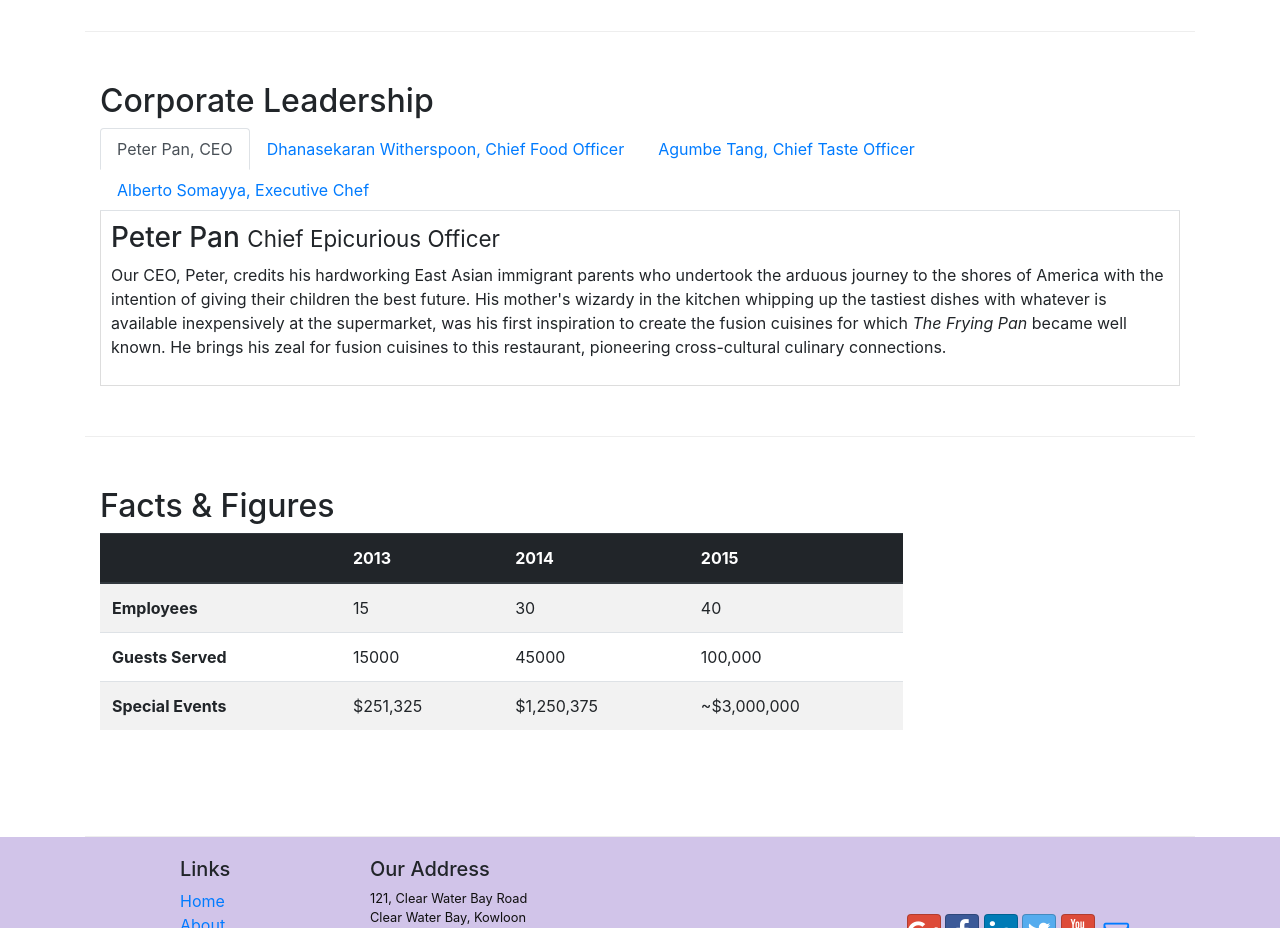
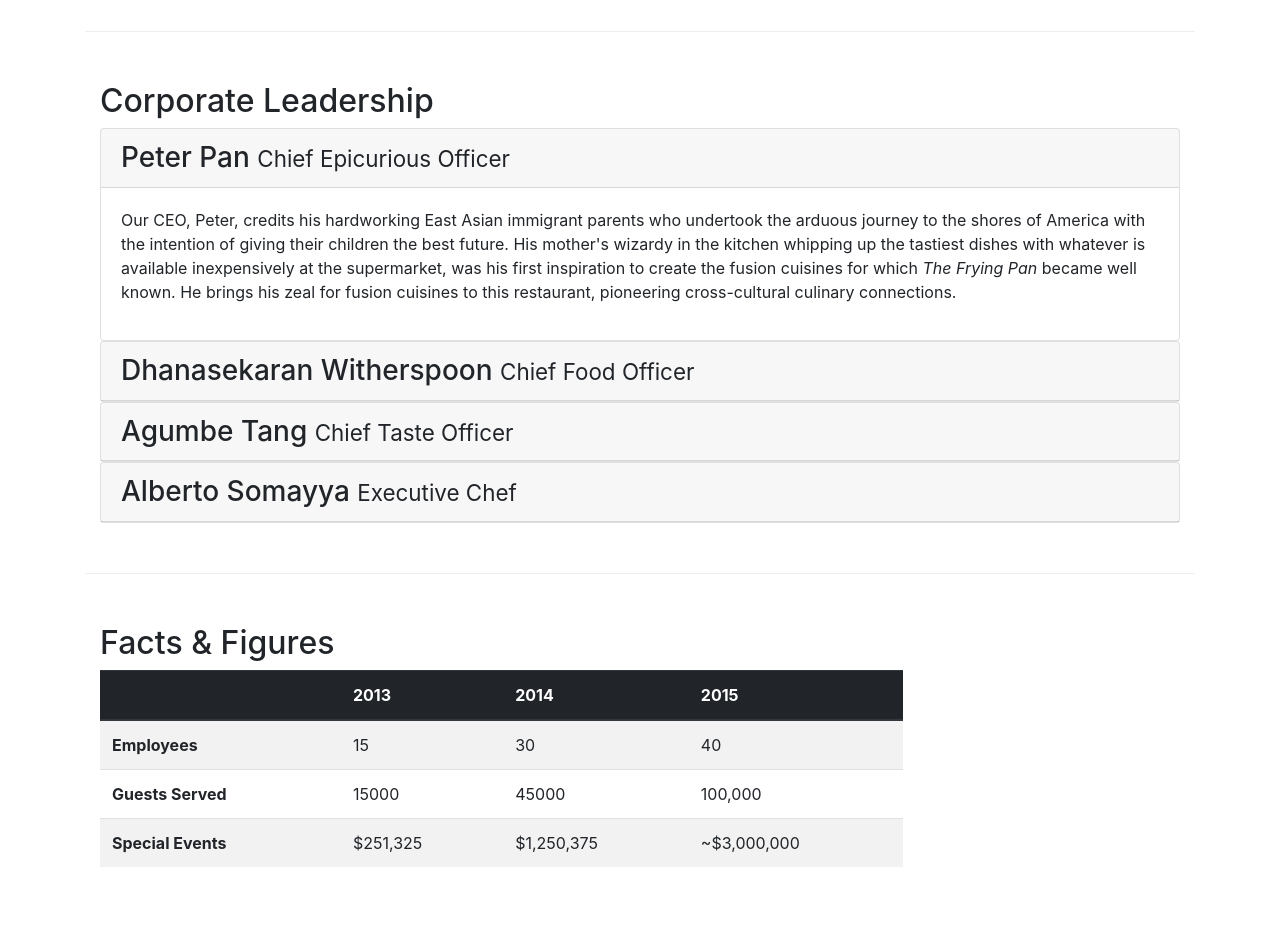
Before and after one commit to 1badnews/Front-End-Web-UI-Frameworks-and-Tools---Bootstrap-4---Coursera, a website: page Bootstrap4/conFusion/aboutus.html in a window 1280 px wide. Shown: the part 940-1868 px from the top of the page. Drawn offline with nearby package versions, Linux system fonts and the light colour scheme.

Commit message:
accordion

```diff
--- a/Bootstrap4/conFusion/aboutus.html
+++ b/Bootstrap4/conFusion/aboutus.html
@@ -110,38 +110,54 @@
             <div class="col">
                 <h2>Corporate Leadership</h2>
 
-                <ul class="nav nav-tabs">
-                    <li class="nav-item">
-                        <a class="nav-link active" href="#peter" role="tab" data-toggle="tab">Peter Pan, CEO</a>
-                    </li>
-                    <li class="nav-item">
-                        <a class="nav-link" href="#danny" role="tab" data-toggle="tab">Dhanasekaran Witherspoon, Chief Food Officer</a>
-                    </li>
-                    <li class="nav-item">
-                        <a class="nav-link" href="#agumbe" role="tab" data-toggle="tab">Agumbe Tang, Chief Taste Officer</a>
-                    </li>
-                    <li class="nav-item">
-                        <a class="nav-link" href="#alberto" role="tab" data-toggle="tab">Alberto Somayya, Executive Chef</a>
-                    </li>
-
-                </ul>
-                <div class="tab-content">
-                    <div role="tabpanel" class="tab-pane fade show active" id="peter">
-                <h3>Peter Pan <small>Chief Epicurious Officer</small></h3>
-                <p class="d-none d-sm-block">Our CEO, Peter, credits his hardworking East Asian immigrant parents who undertook the arduous journey to the shores of America with the intention of giving their children the best future. His mother's wizardy in the kitchen whipping up the tastiest dishes with whatever is available inexpensively at the supermarket, was his first inspiration to create the fusion cuisines for which <em>The Frying Pan</em> became well known. He brings his zeal for fusion cuisines to this restaurant, pioneering cross-cultural culinary connections.</p>
+                <div id="accordion">
+                    <div class="card">
+                        <div class="card-header" role="tab" id="peterhead">
+                            <h3 class="mb-0">
+                                <a data-toggle="collapse" data-target="#peter">Peter Pan <small>Chief Epicurious Officer</small></a></h3>
+                        </div>
+                        <div role="tabpanel" class="collapse show" id="peter" data-parent="#accordion">
+                            <div class="card-body">
+                                <p class="d-none d-sm-block">Our CEO, Peter, credits his hardworking East Asian immigrant parents who undertook the arduous journey to the shores of America with the intention of giving their children the best future. His mother's wizardy in the kitchen whipping up the tastiest dishes with whatever is available inexpensively at the supermarket, was his first inspiration to create the fusion cuisines for which <em>The Frying Pan</em> became well known. He brings his zeal for fusion cuisines to this restaurant, pioneering cross-cultural culinary connections.</p>
+                            </div>
+                        </div>
                     </div>
 
-                    <div role="tabpanel" class="tab-pane fade" id="danny">
-                <h3>Dhanasekaran Witherspoon <small>Chief Food Officer</small></h3>
-                <p class="d-none d-sm-block">Our CFO, Danny, as he is affectionately referred to by his colleagues, comes from a long established family tradition in farming and produce. His experiences growing up on a farm in the Australian outback gave him great appreciation for varieties of food sources. As he puts it in his own words, <em>Everything that runs, wins, and everything that stays, pays!</em></p>
+                    <div class="card">
+                        <div class="card-header" role="tab" id="dannyhead">
+                            <h3 class="mb-0">
+                                <a data-toggle="collapse" data-target="#danny">Dhanasekaran Witherspoon <small>Chief Food Officer</small></a></h3>
+                        </div>
+                        <div role="tabpanel" class="collapse" id="danny" data-parent="#accordion">
+                            <div class="card-body">
+                                <p class="d-none d-sm-block">Our CFO, Danny, as he is affectionately referred to by his colleagues, comes from a long established family tradition in farming and produce. His experiences growing up on a farm in the Australian outback gave him great appreciation for varieties of food sources. As he puts it in his own words, <em>Everything that runs, wins, and everything that stays, pays!</em></p>
+                            </div>
+                        </div>
                     </div>
-                    <div role="tabpanel" class="tab-pane fade" id="agumbe">
-                <h3>Agumbe Tang <small>Chief Taste Officer</small></h3>
-                <p class="d-none d-sm-block">Blessed with the most discerning gustatory sense, Agumbe, our CTO, personally ensures that every dish that we serve meets his exacting tastes. Our chefs dread the tongue lashing that ensues if their dish does not meet his exacting standards. He lives by his motto, <em>You click only if you survive my lick.</em></p>
+
+                    <div class="card">
+                        <div class="card-header" role="tab" id="agumbehead">
+                            <h3 class="mb-0">
+                                <a data-toggle="collapse" data-target="#agumbe">Agumbe Tang <small>Chief Taste Officer</small></a></h3>
+                        </div>
+                        <div role="tabpanel" class="collapse" id="agumbe" data-parent="#accordion">
+                            <div class="card-body">
+                                <p class="d-none d-sm-block">Blessed with the most discerning gustatory sense, Agumbe, our CTO, personally ensures that every dish that we serve meets his exacting tastes. Our chefs dread the tongue lashing that ensues if their dish does not meet his exacting standards. He lives by his motto, <em>You click only if you survive my lick.</em></p>
+
+                            </div>
+                        </div>
                     </div>
-                    <div role="tabpanel" class="tab-pane fade" id="alberto">
-                <h3>Alberto Somayya <small>Executive Chef</small></h3>
-                <p class="d-none d-sm-block">Award winning three-star Michelin chef with wide International experience having worked closely with whos-who in the culinary world, he specializes in creating mouthwatering Indo-Italian fusion experiences. He says, <em>Put together the cuisines from the two craziest cultures, and you get a winning hit! Amma Mia!</em></p>
+
+                    <div class="card">
+                        <div class="card-header" role="tab" id="albertohead">
+                            <h3 class="mb-0">
+                                <a data-toggle="collapse" data-target="#alberto">Alberto Somayya <small>Executive Chef</small></a></h3>
+                        </div>
+                        <div role="tabpanel" class="collapse" id="alberto" data-parent="#accordion">
+                            <div class="card-body">
+                                <p class="d-none d-sm-block">Award winning three-star Michelin chef with wide International experience having worked closely with whos-who in the culinary world, he specializes in creating mouthwatering Indo-Italian fusion experiences. He says, <em>Put together the cuisines from the two craziest cultures, and you get a winning hit! Amma Mia!</em></p>
+                            </div>
+                        </div>
                     </div>
             </div>
         </div>
```
